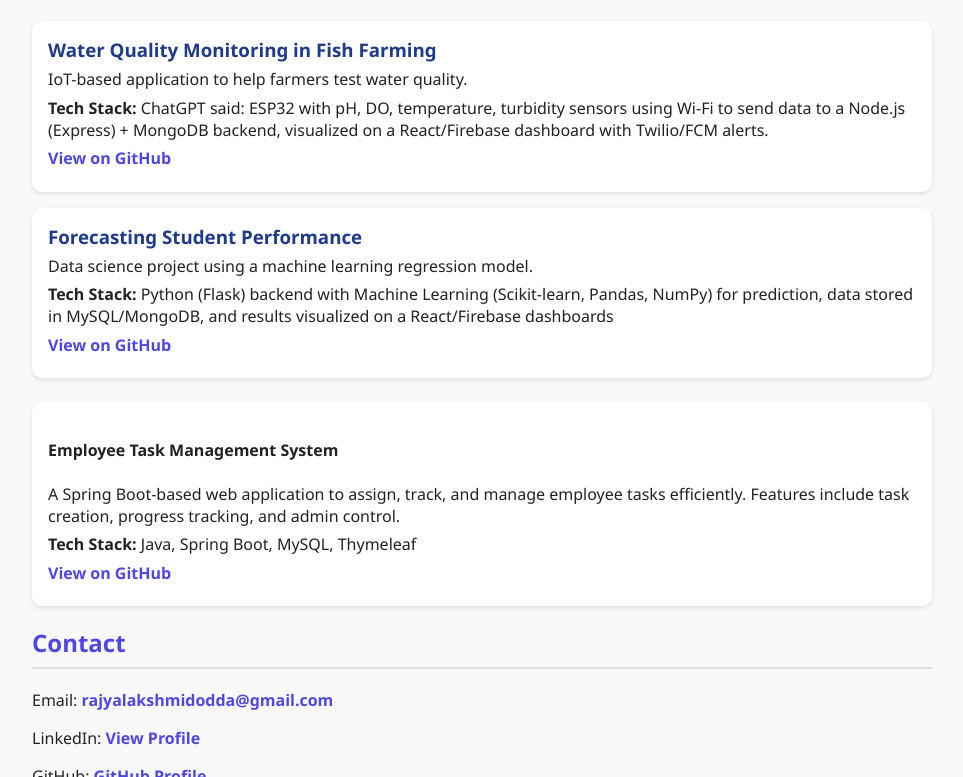
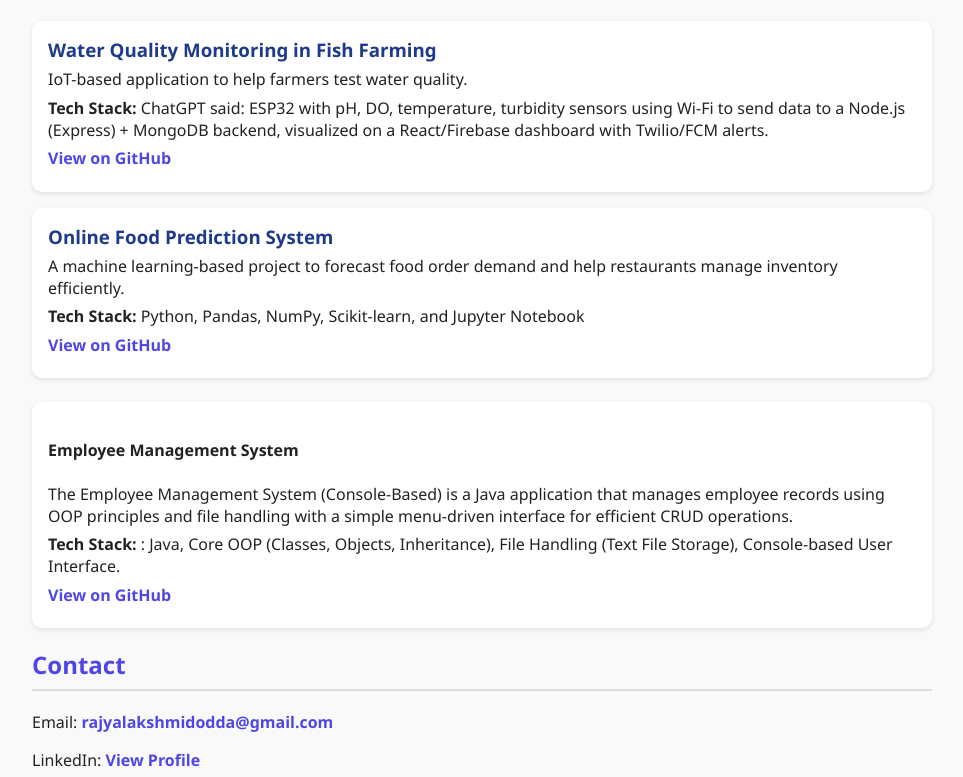
Before and after one commit to Rajyalakshmidodda/rajyalakshmi-portfolio, a plain HTML site: page index.html in a window 1280 px wide. Shown: the part 556-1333 px from the top of the page, without its empty margins (158-1121 px from the left). Drawn offline with Linux system fonts and the light colour scheme.

Commit message:
Update index.html
Improved structure and content of index.html — added new sections, fixed layout issues, and updated metadata for better readability and performance.

```diff
--- a/index.html
+++ b/index.html
@@ -121,20 +121,20 @@ ESP32 with pH, DO, temperature, turbidity sensors using Wi-Fi to send data to a
       </div>
 
       <div class="project">
-        <h3>Forecasting Student Performance</h3>
+        <h3>Online Food Prediction System</h3>
         <p>
-           Data science project using a machine learning regression model.
+           A machine learning-based project to forecast food order demand and help restaurants manage inventory efficiently.
         </p>
-        <p><strong>Tech Stack:</strong> Python (Flask) backend with Machine Learning (Scikit-learn, Pandas, NumPy) for prediction, data stored in MySQL/MongoDB, and results visualized on a React/Firebase dashboards</p>
+        <p><strong>Tech Stack:</strong> Python, Pandas, NumPy, Scikit-learn, and Jupyter Notebook</p>
         <p><a href="https://github.com/RajyaLakshmi2004" target="_blank">View on GitHub</a></p>
       </div>
       <div class="projects">
       <div class="project">
-        <h4>Employee Task Management System</h4>
+        <h4>Employee Management System</h4>
         <p>
-          A Spring Boot-based web application to assign, track, and manage employee tasks efficiently. Features include task creation, progress tracking, and admin control.
+          The Employee Management System (Console-Based) is a Java application that manages employee records using OOP principles and file handling with a simple menu-driven interface for efficient CRUD operations.
         </p>
-        <p><strong>Tech Stack:</strong> Java, Spring Boot, MySQL, Thymeleaf</p>
+        <p><strong>Tech Stack:</strong> : Java, Core OOP (Classes, Objects, Inheritance), File Handling (Text File Storage), Console-based User Interface.</p>
         <p><a href="https://github.com/RajyaLakshmi2004" target="_blank">View on GitHub</a></p>
       </div>
     </div>
```
